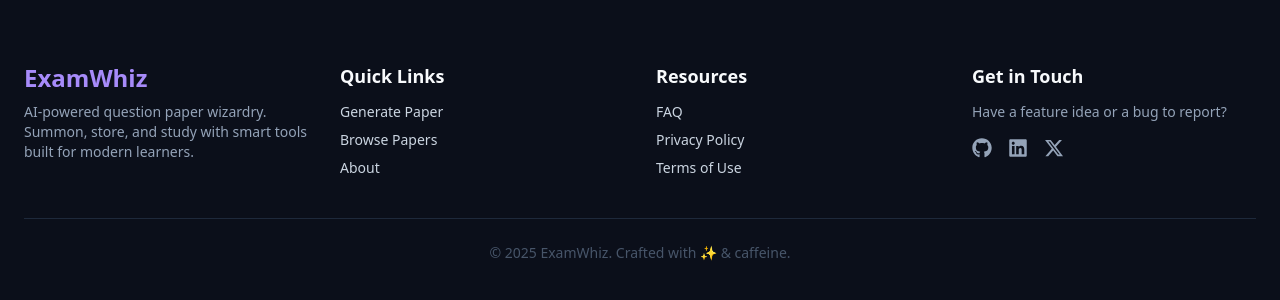
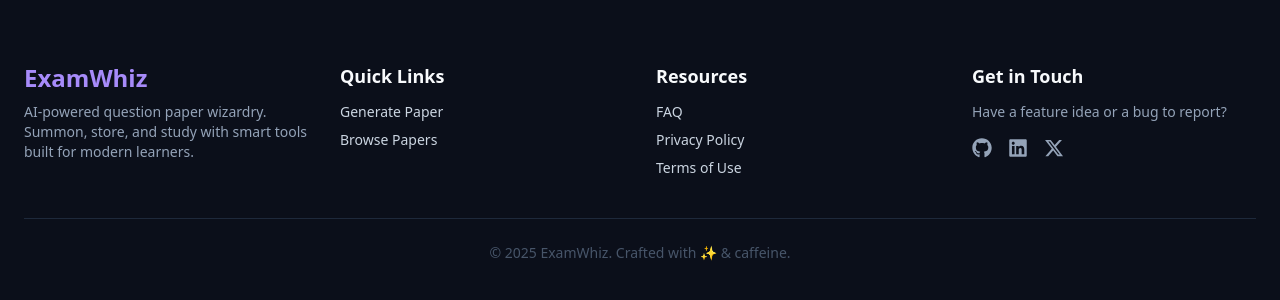
Before and after one commit to Aniketyadav05/ExamWiz, a React (Vite) app: page /policy in a window 1280 px wide. Shown: the part 786-1086 px from the top of the page. Built offline with nearby package versions, Linux system fonts and the light colour scheme; no server answers.

Commit message:
Footers links fixed

```diff
--- a/src/Components/Footer.tsx
+++ b/src/Components/Footer.tsx
@@ -19,7 +19,6 @@
           <ul className="space-y-2 text-sm">
             <li><a href="/upload" className="hover:text-[#a78bfa] transition">Generate Paper</a></li>
             <li><a href="/papers" className="hover:text-[#a78bfa] transition">Browse Papers</a></li>
-            <li><a href="/about" className="hover:text-[#a78bfa] transition">About</a></li>
           </ul>
         </div>
 
```
